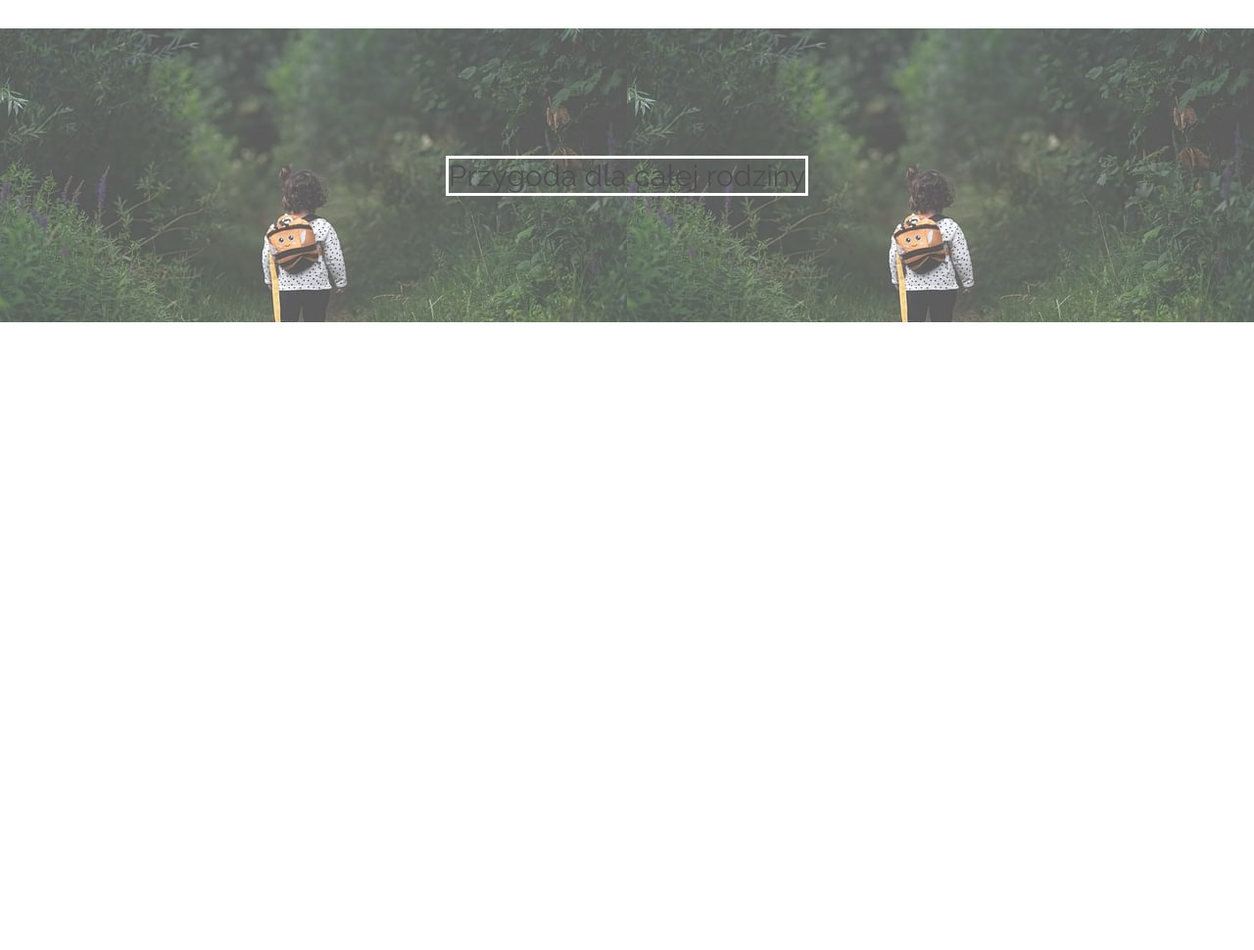
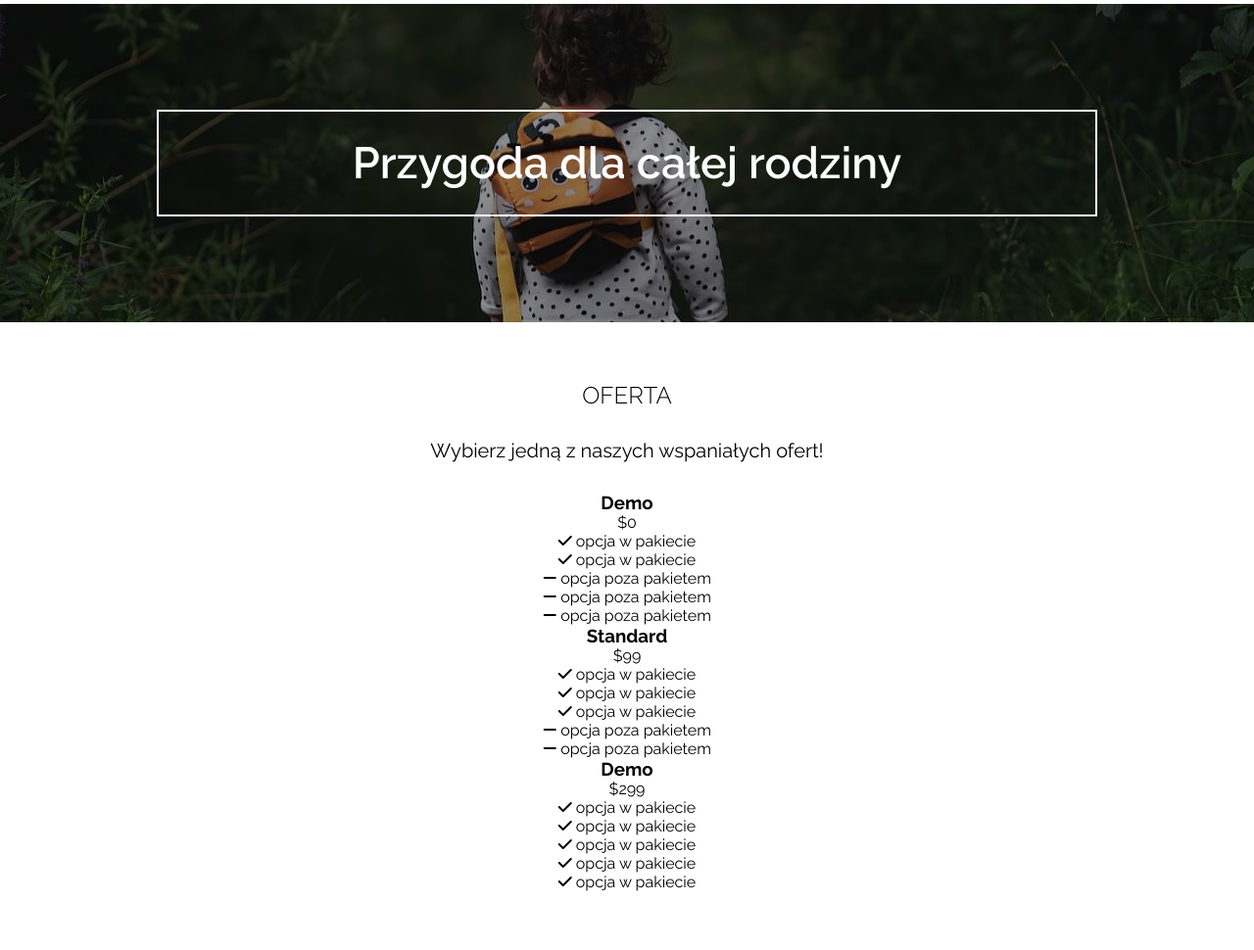
Before and after one commit to Czekol/matura, a website: page index.html in a window 1280 px wide. Shown: the part 966-1936 px from the top of the page at 98% size. Before the commit the page ends 1295 px from the top, so only its background shows below. Drawn offline with Linux system fonts and the light colour scheme.

Commit message:
fisished hero-img and started biuld offers section

```diff
--- a/index.html
+++ b/index.html
@@ -8,7 +8,7 @@
     <title>TUUUUU</title>
     <link rel="preconnect" href="https://fonts.googleapis.com">
     <link rel="preconnect" href="https://fonts.gstatic.com" crossorigin>
-    <link href="https://fonts.googleapis.com/css2?family=Raleway:wght@300;400;700&display=swap" rel="stylesheet">
+    <link href="https://fonts.googleapis.com/css2?family=Raleway:wght@300;400;600;700&display=swap" rel="stylesheet">
     <script src="https://kit.fontawesome.com/498d7c2198.js" crossorigin="anonymous"></script>
 
     <link rel="stylesheet" href="/dist/css/main.min.css">
@@ -61,15 +61,16 @@
         <section class="about-us">
             <div class="wrapper">
 
-                <div class="about-us__heading">O NAS</div>
+                <h2 class="about-us__heading">O NAS</h2>
 
                 <div class="about-us__box">
                     <img src="/dist/img/lake.jpg" alt="Promienie słońca padajace na piękne jezioro wśród lasu"
                         class="about-us__box-img">
 
                     <div class=" about-us__box-text">
-                          <h2 class="about-us__box-text-title">Niezapomniane przygody</h2>
-                    <p class="about-us__box-text-text">Lorem ipsum dolor sit amet, consectetur adipiscing elit, sed do
+                        <h3 class="about-us__box-text-title">Niezapomniane przygody</h3>
+                        <p class="about-us__box-text-text">Lorem ipsum dolor sit amet, consectetur adipiscing elit, sed
+                            do
                             eiusmod
                             tempor incididunt ut labore et dolore magna aliqua. Ut enim ad minim
                             veniam, quis nostrud exercitation ullamco laboris nisi ut aliquip ex ea
@@ -87,11 +88,73 @@
         <section class="hero-img">
             <div class="hero-img__shadow"></div>
             <div class="hero-img__box">
-                <p class="hero-img__box-text">Przygoda dla całej rodziny</p>
+                <h2 class="hero-img__box-title">Przygoda dla całej rodziny</h2>
+            </div>
+        </section>
+
+        <section class="offers">
+            <h2 class="offers__heading">OFERTA</h2>
+            <p class="offers__text">Wybierz jedną z naszych wspaniałych ofert!</p>
+
+            <div class="offers__cards">
+
+                <div class="offers__card">
+                    <h3 class="offesr__card-title">
+                        Demo
+                    </h3>
+                    <p class="offers__card-price">$0</p>
+
+                    <ul class="offers__card-info">
+                        <li class="offers__card-info-item"><i class="fa-solid fa-check"></i> opcja w pakiecie</li>
+                        <li class="offers__card-info-item"><i class="fa-solid fa-check"></i> opcja w pakiecie</li>
+                        <li class="offers__card-info-item"><i class="fa-solid fa-minus"></i> opcja poza pakietem
+                        </li>
+                        <li class="offers__card-info-item"><i class="fa-solid fa-minus"></i> opcja poza pakietem
+                        </li>
+                        <li class="offers__card-info-item"><i class="fa-solid fa-minus"></i> opcja poza pakietem
+                        </li>
+                    </ul>
+                </div>
+
+                <div class="offers__card">
+                    <h3 class="offesr__card-title">
+                        Standard
+                    </h3>
+                    <p class="offers__card-price">$99</p>
+
+                    <ul class="offers__card-info">
+                        <li class="offers__card-info-item"><i class="fa-solid fa-check"></i> opcja w pakiecie</li>
+                        <li class="offers__card-info-item"><i class="fa-solid fa-check"></i> opcja w pakiecie</li>
+                        <li class="offers__card-info-item">
+                            <i class="fa-solid fa-check"></i> opcja w pakiecie
+                        </li>
+                        </li>
+                        <li class="offers__card-info-item"><i class="fa-solid fa-minus"></i> opcja poza pakietem
+                        </li>
+                        <li class="offers__card-info-item"><i class="fa-solid fa-minus"></i> opcja poza pakietem
+                        </li>
+                    </ul>
+                </div>
+
+                <div class="offers__card">
+                    <h3 class="offesr__card-title">
+                        Demo
+                    </h3>
+                    <p class="offers__card-price">$299</p>
+
+                    <ul class="offers__card-info">
+                        <li class="offers__card-info-item"><i class="fa-solid fa-check"></i> opcja w pakiecie</li>
+                        <li class="offers__card-info-item"><i class="fa-solid fa-check"></i> opcja w pakiecie</li>
+                        <li class="offers__card-info-item"><i class="fa-solid fa-check"></i> opcja w pakiecie</li>
+                        </li>
+                        <li class="offers__card-info-item"><i class="fa-solid fa-check"></i> opcja w pakiecie</li>
+                        </li>
+                        <li class="offers__card-info-item"><i class="fa-solid fa-check"></i> opcja w pakiecie</li>
+                        </li>
+                    </ul>
+                </div>
 
             </div>
-            </div>
-
         </section>
 
     </main>
--- a/src/sass/_style.scss
+++ b/src/sass/_style.scss
@@ -123,30 +123,53 @@ body {
 // HERO-IMG
 
 .hero-img {
+	padding: 0 3.2rem;
 	position: relative;
 	display: flex;
 	justify-content: center;
 	align-items: center;
-	height: 300px; // to height do zmiany
+	// height: 300px; // to height do zmiany
+	height: clamp(215px, 25vh, 300px);
 	background-image: url('/dist/img/mobile-girl.jpg');
+	background-position: center;
 	&__shadow {
 		position: absolute;
 		top: 0;
 		left: 0;
 		bottom: 0;
 		right: 0;
-		background-color: #ffffff4f;
+		background-color: rgba(0, 0, 0, 0.449);
 	}
 
 	&__box {
-		// max-width: 900px;
-		// width: 100%;
-		border: 3px solid color.$white;
-		&-text {
-			font-size: 3rem;
+		max-width: 960px;
+		width: 100%;
+		border: 2px solid color.$white;
+		z-index: 32;
+		padding: 2rem;
+		&-title {
+			color: color.$white;
+			font-size: 2.5rem;
+			font-weight: 600;
+			text-align: center;
 		}
 	}
 }
 
+// OFFER
 
-// to do zmiany tu duzo bo na odwal to bylo robione losowe jednostki
+.offers {
+	padding: 6rem 3.2rem;
+	text-align: center;
+
+	&__heading {
+		font-size: 2.4rem;
+		font-weight: 300;
+		text-transform: uppercase;
+	}
+
+	&__text {
+		margin: 3rem 0;
+		font-size: 2rem;
+	}
+}
--- a/src/sass/rwd/_large.scss
+++ b/src/sass/rwd/_large.scss
@@ -73,11 +73,9 @@
 
 		&__box {
 			flex-direction: row;
-			// justify-content: space-between;
-			// align-items: flex-start;
 
 			&-img {
-				min-height: 350px;
+				min-height: 327px;
 				width: calc(50% - 6rem);
 				margin-right: 6rem;
 			}
@@ -96,22 +94,45 @@
 			}
 		}
 	}
+
+
+	.hero-img {
+		padding: 0 3.2rem;
+		min-height: 325px;
+		background-image: url('/dist/img/desktop-girl.jpg');
+
+
+		&__box {
+			max-width: 960px;
+			width: 100%;
+			padding: 2.6rem;
+			&-title {
+				font-size: 4.5rem;
+			}
+		}
+	}
 }
 
-@media (width >= 1200px) {
+@media (width >= 1220px) {
 	.about-us {
 		&__heading {
 			font-size: 3.4rem;
 		}
 
 		&__box {
+
+
+			&-img {
+				min-height: 325px;
+
+			}
 			&-text {
 				&-title {
 					font-size: 3rem;
 				}
 
 				&-text {
-					font-size: 2.1rem;
+					font-size: 1.9rem;
 					line-height: 1.8;
 				}
 			}
--- a/src/sass/rwd/_medium.scss
+++ b/src/sass/rwd/_medium.scss
@@ -39,7 +39,6 @@
 		}
 
 		&__box {
-
 			&-img {
 				width: 60%;
 			}
@@ -54,4 +53,17 @@
 			}
 		}
 	}
+
+	.hero-img {
+		padding: 0 3.2rem;
+
+		&__box {
+			max-width: 960px;
+			width: 100%;
+			padding: 2.6rem;
+			&-title {
+				font-size: 2.9rem;
+			}
+		}
+	}
 }
```
Also changed, not shown: dist/css/main.min.css, 1 other file. Lines whose indentation alone changed are shown as unchanged.
